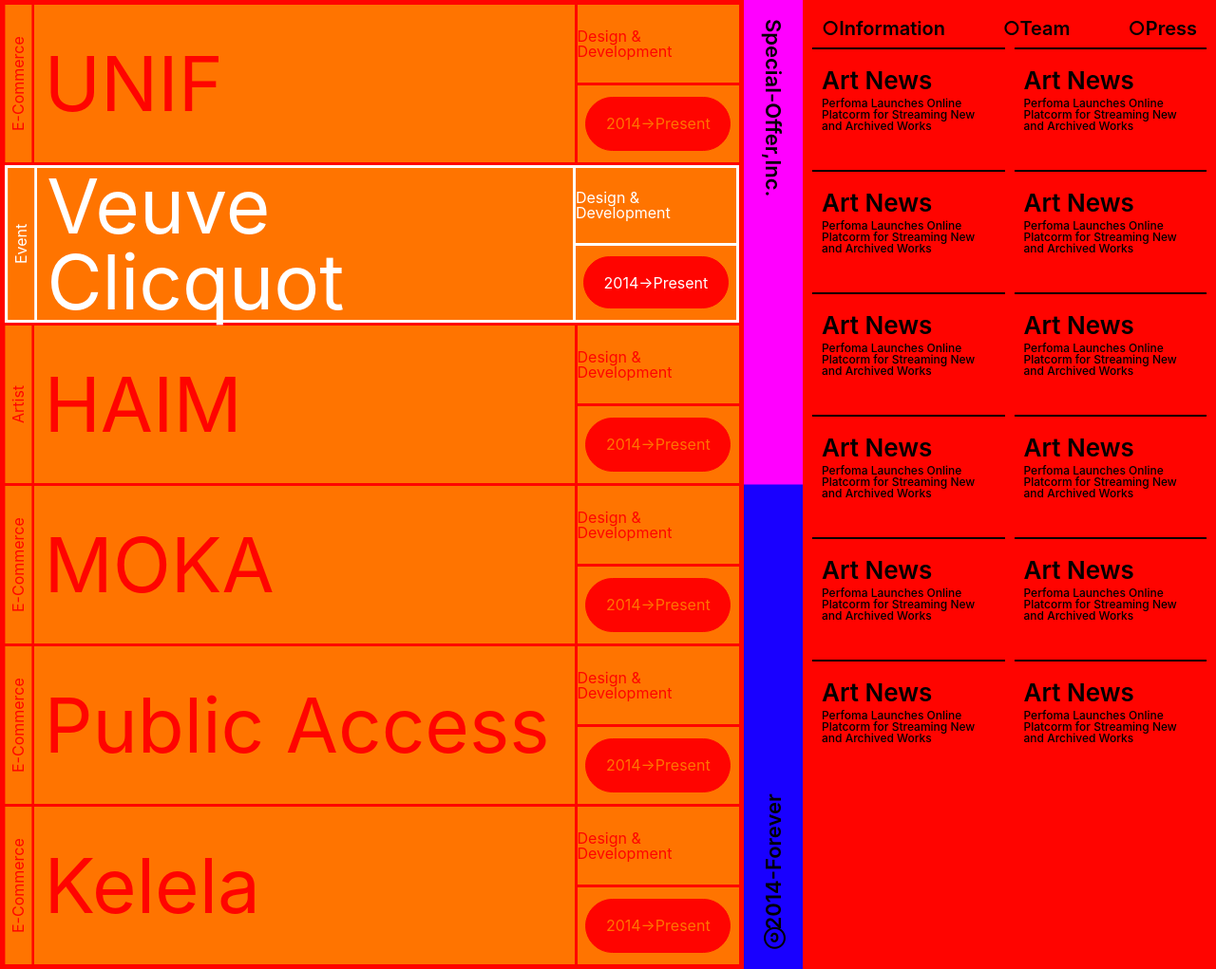
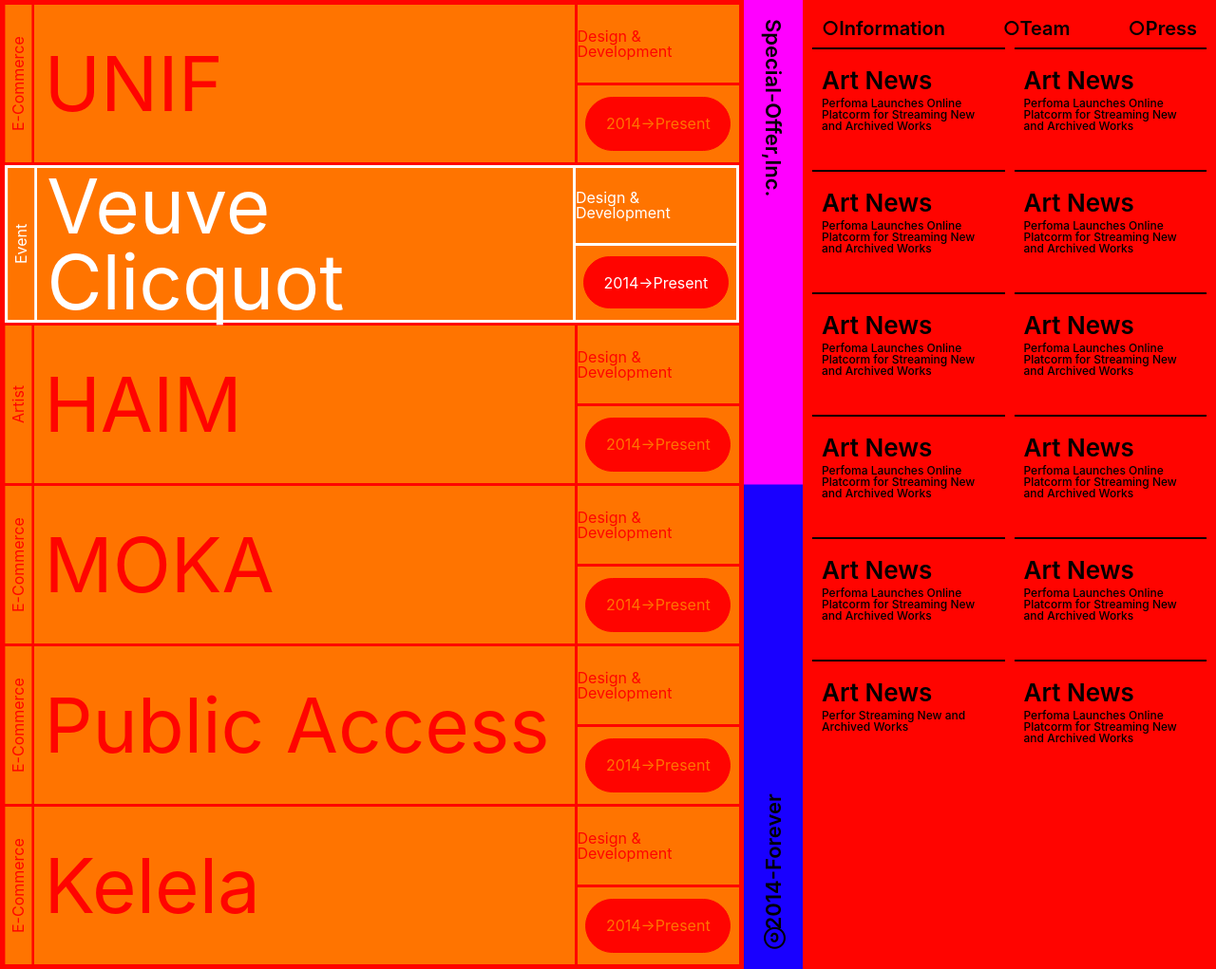
Before and after one commit to dlzagu/CSS-Layout-Master-Class, a website: page scss/index.html in a window 1280 px wide. Shown: the whole page at 95% size. Drawn offline with nearby package versions, Linux system fonts and the light colour scheme.

Commit message:
20220409:글바ㅏ꿈

```diff
--- a/scss/index.html
+++ b/scss/index.html
@@ -128,7 +128,7 @@
         </section>
         <section>
           <h3>Art News</h3>
-          <p>Perfoma Launches Online Platcorm for Streaming New and Archived Works</p>
+          <p>Perfor Streaming New and Archived Works</p>
         </section>
         <section>
           <h3>Art News</h3>
```
